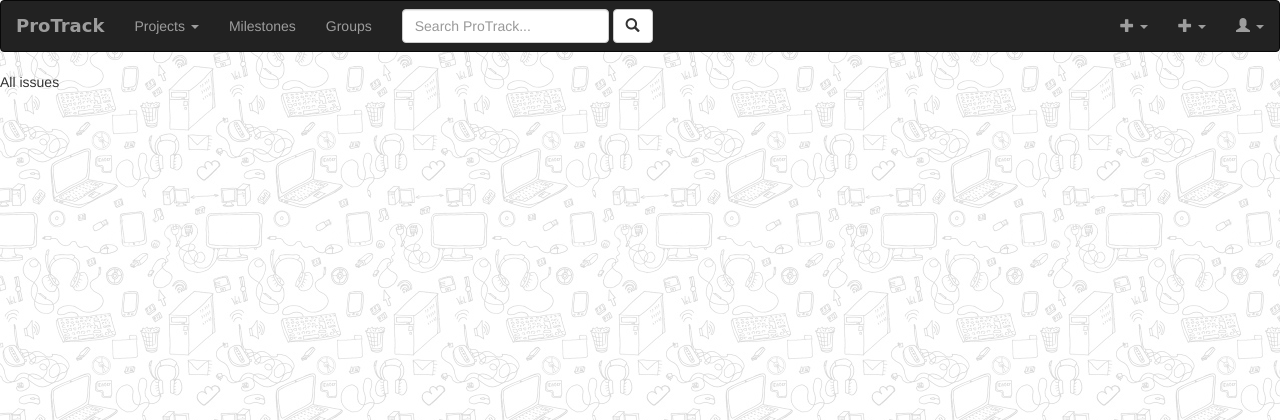
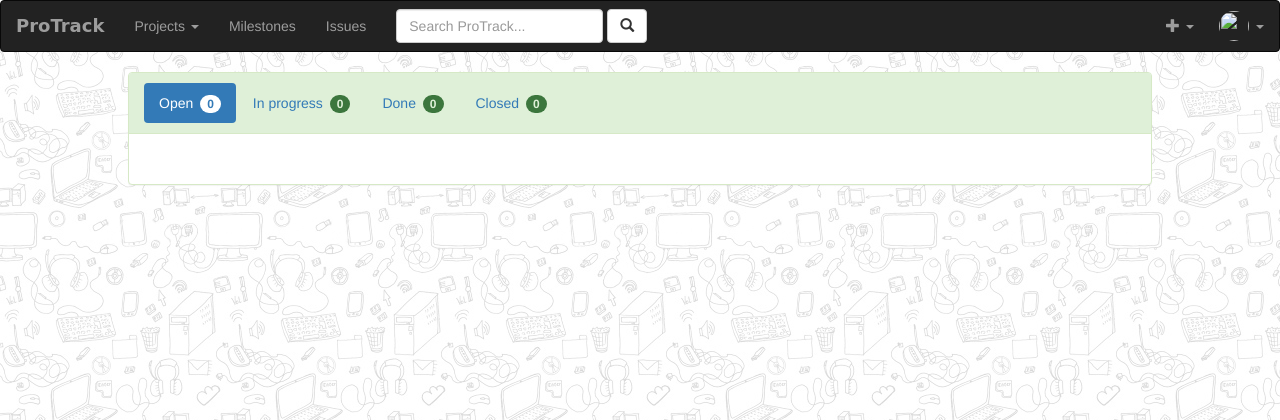
Before and after one commit to J-KAM/ProTrack, a Django app: page /issues/ in a window 1280 px wide. Shown: the top 420 px of the page. Run offline with Django 3.2, Linux system fonts and the light colour scheme; data that the repository does not hold is empty; some libraries are stand-ins or nearby versions; some web fonts are replaced.

Commit message:
Implemented list view for issues. #7
Issues are filtered by their status.

```diff
--- a/core/templates/core/base.html
+++ b/core/templates/core/base.html
@@ -51,7 +51,7 @@
                         <a href="{% url 'milestones:preview' %}">Milestones</a>
                     </li>
                     <li>
-                        <a href="#">Groups</a>
+                        <a href="{% url 'issues:preview' %}">Issues</a>
                     </li>
                 </ul>
 
@@ -71,29 +71,17 @@
                     <ul class = "dropdown-menu">
                         <li><a href = "#">New project</a></li>
                         <li class = "divider"></li>
-                        <li><a href = "#">New milestone</a></li>
+                        <li><a href = "{% url 'milestones:create' %}">New milestone</a></li>
                         <li><a href = "{% url 'issues:create' %}">New issue</a></li>
-                        <li><a href = "{% url 'issues:update' id=15 %}">Edit issue</a></li>
 
                     </ul>
                     </li>
                     <li class = "dropdown">
-                    <a class = "dropdown-toggle" data-toggle = "dropdown" href="#">
-                        <span class="glyphicon glyphicon-plus" aria-hidden = "true"></span>
+                   <a class = "dropdown-toggle profile-img" data-toggle = "dropdown" href="#">
+                       <img src="{{ user.profile.profile_picture.url }}" class="special-img img-circle">
                         <span class = "caret"></span>
                     </a>
-                    <ul class = "dropdown-menu">
-                        <li><a href = "#">New project</a></li>
-                        <li class = "divider"></li>
-                        <li><a href = "{% url 'milestones:create' %}">New milestone</a></li>
-                        <li><a href = "#">New issue</a></li>
-                    </ul>
-                    </li>
-                    <li class = "dropdown">
-                    <a class = "dropdown-toggle" data-toggle = "dropdown" href="#">
-                        <span class="glyphicon glyphicon-user" aria-hidden = "true"></span>
-                        <span class = "caret"></span>
-                    </a>
+
                     <ul class = "dropdown-menu">
                         <li><a href = "{% url 'core:profile' %}">Your profile</a></li>
                         <li><a href = "#">Your projects</a></li>
--- a/issues/models.py
+++ b/issues/models.py
@@ -34,7 +34,7 @@ TYPE_CHOICES = (
 )
 
 STATUS_CHOICES = (
-    ('New', 'New'),
+    ('Open', 'Open'),
     ('In progress', 'In progress'),
     ('Done', 'Done'),
     ('Closed', 'Closed'),
@@ -62,3 +62,6 @@ class Issue(models.Model):
 
     def __str__(self):
         return self.title
+
+    def progress_in_numbers(self):
+        return self.progress.split('%')[0]
--- /dev/null
+++ b/issues/static/issues/style.css
@@ -0,0 +1,35 @@
+.panel-list {
+    width: 80%;
+    margin: 0 auto;
+    min-width: 550px;
+}
+
+p {
+    display: inline;
+}
+.list-item-title {
+    font-weight: bold;
+    font-size: 24px;
+}
+
+.list-item-subtitle {
+
+    font-size: 18px;
+}
+
+.list-item-date {
+    font-size: 15px;
+    color: #565555;
+}
+
+.list-item-description {
+    font-size: 15px;
+    font-style: italic;
+    color: #565555;
+}
+
+.badge-label {
+    display: block;
+    margin-bottom: 10px;
+    width: 20%;
+}
--- /dev/null
+++ b/issues/templates/issues/issues_table.html
@@ -0,0 +1,43 @@
+<table class = "table">
+    <tbody>
+    {% for issue in issues %}
+    <tr>
+        <td class = "col-md-5">
+            <p class="list-item-title">{{ issue.title }}</p>&nbsp;<p class="list-item-subtitle">- Project name</p></br>
+            {% if issue.status == 'Open' %}
+                <span class="label label-default badge-label">OPEN</span>
+                {% elif issue.status == 'In progress' %}
+                <span class="label label-info badge-label">IN PROGRESS</span>
+                {% elif issue.status == 'Done' %}
+                    <span class="label label-success badge-label">DONE</span>
+                {%  else %}
+                    <span class="label label-danger badge-label">CLOSED</span>
+            {% endif %}
+
+            <p class="list-item-description">{{ issue.description }}</p>
+        </td>
+        <td class = "col-md-4">
+            <div class = "progress">
+                <div class = "progress-bar progress-bar-success" role="progressbar" aria-valuenow="{{issue.progress_in_numbers}}"
+                     aria-valuemin="0" aria-valuemax="100" style="width:{{issue.progress}}">
+                    {{issue.progress}} complete
+                </div>
+            </div>
+            <p><span class="glyphicon glyphicon-time"></span> <b>Total time:</b> {{issue.total_time_spent}}</p>&nbsp;&nbsp;&nbsp;
+            <p><span class="glyphicon glyphicon-pushpin"></span> <b>Priority:</b> {{issue.priority}}</p></br>
+            <p><span class="glyphicon glyphicon-leaf"></span> <b>Type:</b> {{issue.type}}</p>&nbsp;&nbsp;&nbsp;
+            <p><span class="glyphicon glyphicon-fire"></span> <b>Weight:</b> {{issue.weight}}</p></br>
+
+        </td>
+        <td class = "col-md-3" align="center">
+            {% if issue.status != 'Closed' %}
+                <a href = "{% url 'issues:update' issue.id %}">Edit</a></br>
+                <a href = "#">Close</a></br>
+            {% else %}
+                <a href = "#">Reopen</a></br>
+            {% endif %}
+        </td>
+    </tr>
+    {% endfor %}
+    </tbody>
+</table>
--- a/issues/templates/issues/preview.html
+++ b/issues/templates/issues/preview.html
@@ -1,8 +1,54 @@
 {% extends 'core/base.html' %}
 
 {% block title %}Issues{% endblock %}
+{% block extra_css %}
+    {% load staticfiles %}
+    <link href="{% static 'issues/style.css' %}" rel='stylesheet' type='text/css'>
+{% endblock %}
 
 {% block body %}
-<p>All issues</p>
+
+ <div class="panel panel-success panel-list">
+
+        <div class="panel-heading">
+            <ul class = "nav nav-pills" id = "issueTab">
+                <li class = "active"><a data-toggle ="tab" href = "#open">Open <span class = "badge">{{open_issues.count}}</span></a></li>
+                <li><a data-toggle ="tab" href = "#inProgress">In progress <span class = "badge">{{in_progress_issues.count}}</span></a></li>
+                <li><a data-toggle ="tab" href = "#done">Done <span class = "badge">{{done_issues.count}}</span></a></li>
+                <li><a data-toggle ="tab" href = "#closed">Closed <span class = "badge">{{closed_issues.count}}</span></a></li>
+            </ul>
+        </div>
+
+        <div class="panel-body">
+            <div id = "content" class = "tab-content">
+
+                <div class = "tab-pane active" id = "open">
+                    {% with open_issues as issues %}
+                    {% include 'issues/issues_table.html' %}
+                    {% endwith %}
+                </div>
+
+                <div class = "tab-pane" id = "inProgress">
+                    {% with in_progress_issues as issues %}
+                    {% include 'issues/issues_table.html' %}
+                    {% endwith %}
+                </div>
+
+                 <div class = "tab-pane" id = "done">
+                    {% with done_issues as issues %}
+                    {% include 'issues/issues_table.html' %}
+                    {% endwith %}
+                </div>
+
+
+                <div class = "tab-pane" id="closed">
+                     {% with closed_issues as issues %}
+                    {% include 'issues/issues_table.html' %}
+                    {% endwith %}
+                </div>
+
+            </div>
+        </div>
+ </div>
 
 {% endblock %}
--- a/issues/views.py
+++ b/issues/views.py
@@ -13,7 +13,15 @@ class IssuePreview(generic.ListView):
     context_object_name = 'all_issues'
 
     def get_queryset(self):
-        Issue.objects.all()
+        return Issue.objects.all()
+
+    def get_context_data(self, **kwargs):
+        context = super().get_context_data(**kwargs)
+        context['open_issues'] = context['all_issues'].filter(status="Open")
+        context['in_progress_issues'] = context['all_issues'].filter(status="In progress")
+        context['done_issues'] = context['all_issues'].filter(status="Done")
+        context['closed_issues'] = context['all_issues'].filter(status="Closed")
+        return context
 
 
 class IssueFormView(CreateView):
@@ -46,10 +54,10 @@ class IssueUpdate(UpdateView):
     form_class = IssueForm
     model = Issue
     template_name = 'issues/issue_form.html'
-
-    def get_object(self, queryset=None):
-        obj = Issue.objects.get(id=self.kwargs['id'])
-        return obj
+    #
+    # def get_object(self, queryset=None):
+    #     obj = Issue.objects.get(id=self.kwargs['id'])
+    #     return obj
 
     def get(self, request, **kwargs):
         self.object = Issue.objects.get(id=self.kwargs['id'])
```
